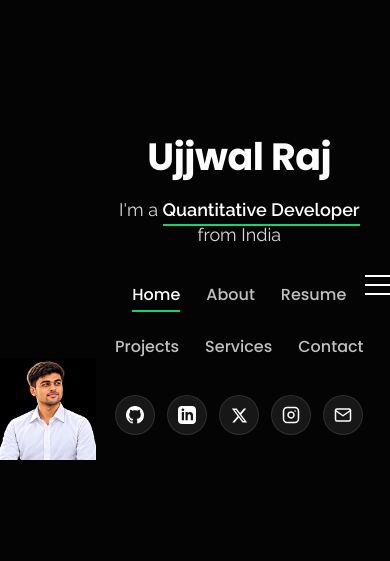
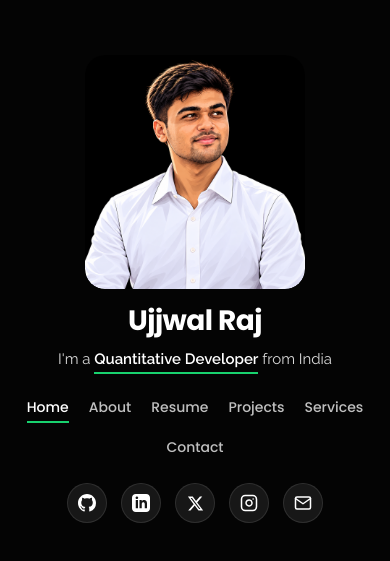
Before and after one commit to beingujjwalraj/ujjwalraj-portfolio, a React (Vite) app: page / in a window 390 px wide. Shown: the part 137-698 px from the top of the page. Built offline with nearby package versions, Linux system fonts and the light colour scheme.

Commit message:
:Update social share preview to suit portrait, fix Netlify forms, polish mobile layout, and clean URLs

```diff
--- a/src/App.css
+++ b/src/App.css
@@ -39,8 +39,7 @@
 
 @media (max-width: 992px) {
   .bgWatermark {
-    opacity: 0.08;
-    height: 65vh;
+    display: none;
   }
 }
 
@@ -48,8 +47,4 @@
   .mainContent {
     padding-top: 75px;
   }
-
-  .bgWatermark {
-    display: none;
-  }
 }
--- a/src/App.tsx
+++ b/src/App.tsx
@@ -8,25 +8,43 @@ import Services from "./sections/Services/Services";
 import Projects from "./sections/Projects/Projects";
 import Contact from "./sections/Contact/Contact";
 
+const validTabs: NavTab[] = ["about", "resume", "projects", "services", "contact"];
+
+function getTabFromLocation(): NavTab {
+  // Check clean pathname first (e.g., /about, /resume)
+  const path = window.location.pathname.replace(/^\/+|\/+$/g, "").toLowerCase();
+  if (validTabs.includes(path as NavTab)) {
+    return path as NavTab;
+  }
+  // Check hash for backward compatibility (e.g., #about)
+  const hash = window.location.hash.replace("#", "").toLowerCase();
+  if (validTabs.includes(hash as NavTab)) {
+    return hash as NavTab;
+  }
+  return "home";
+}
+
 export default function App() {
-  const getTabFromHash = (): NavTab => {
+  const [activeTab, setActiveTab] = useState<NavTab>(getTabFromLocation);
+
+  // Clean up legacy hash in URL if opened from an old bookmark or external link
+  useEffect(() => {
     const hash = window.location.hash.replace("#", "").toLowerCase();
-    if (["about", "resume", "projects", "services", "contact"].includes(hash)) {
-      return hash as NavTab;
+    if (validTabs.includes(hash as NavTab)) {
+      window.history.replaceState(null, "", `/${hash}`);
+    } else if (hash === "home") {
+      window.history.replaceState(null, "", "/");
     }
-    return "home";
-  };
+  }, []);
 
-  const [activeTab, setActiveTab] = useState<NavTab>(getTabFromHash);
-
-  // Sync state when browser back/forward buttons or hash change
+  // Sync state when browser Back / Forward buttons are clicked
   useEffect(() => {
-    const handleHashChange = () => {
-      setActiveTab(getTabFromHash());
+    const handlePopState = () => {
+      setActiveTab(getTabFromLocation());
     };
 
-    window.addEventListener("hashchange", handleHashChange);
-    return () => window.removeEventListener("hashchange", handleHashChange);
+    window.addEventListener("popstate", handlePopState);
+    return () => window.removeEventListener("popstate", handlePopState);
   }, []);
 
   // Ensure scroll position is reset to top on tab switch
@@ -36,7 +54,10 @@ export default function App() {
 
   const handleSelectTab = (tab: NavTab) => {
     setActiveTab(tab);
-    window.location.hash = `#${tab}`;
+    const newPath = tab === "home" ? "/" : `/${tab}`;
+    if (window.location.pathname !== newPath) {
+      window.history.pushState(null, "", newPath);
+    }
     window.scrollTo(0, 0);
   };
 
--- a/src/components/Header/Header.module.css
+++ b/src/components/Header/Header.module.css
@@ -317,84 +317,152 @@
 
 @media (max-width: 992px) {
   .headerHero {
-    padding: 60px 0;
+    flex-direction: column;
+    justify-content: center;
+    align-items: center;
+    padding: 48px 16px 36px;
+    min-height: 100vh;
+    text-align: center;
   }
 
   .heroLeftImageContainer {
     position: relative;
-    left: 0;
+    left: auto;
+    right: auto;
+    top: auto;
+    bottom: auto;
     width: 100%;
-    max-width: 380px;
-    height: 380px;
-    margin: 0 auto 30px;
+    max-width: 260px;
+    height: auto;
+    margin: 0 auto 20px;
+    border-radius: 20px;
+    overflow: hidden;
+    display: flex;
+    align-items: center;
     justify-content: center;
+    background: transparent;
+    border: none;
+    box-shadow: none;
+    z-index: 1;
   }
 
   .heroLeftImage {
-    height: 100%;
+    width: 100%;
+    height: auto;
+    max-height: 290px;
+    object-fit: contain;
     object-position: center bottom;
+    display: block;
     mask-image: none;
     -webkit-mask-image: none;
+    border-radius: 20px;
   }
 
   .headerHero .headerContainer {
     justify-content: center;
     min-height: auto;
     text-align: center;
-    padding-right: 0;
+    padding: 0;
+    width: 100%;
   }
 
   .introBlock {
     width: 100%;
+    max-width: 520px;
     align-items: center;
     padding: 0;
+    text-align: center;
+  }
+
+  .headerHero .nameHeading {
+    font-size: 42px;
   }
 
   .headerHero .roleHeading {
-    font-size: 21px;
+    font-size: 20px;
+    margin-top: 12px;
+  }
+
+  .headerHero .navbar {
+    margin-top: 24px;
+    width: 100%;
   }
 
   .headerHero .navbar ul {
     justify-content: center;
+    gap: 14px 20px;
   }
 
   .socialLinks {
+    margin-top: 24px;
     justify-content: center;
+    gap: 14px;
   }
 }
 
 @media (max-width: 768px) {
+  .headerTop .headerContainer {
+    padding: 0 18px;
+  }
+
+  .topNameHeading {
+    font-size: 24px;
+  }
+
   .mobileToggle {
     display: flex;
   }
 
-  .headerTop .navbar {
+  .headerTop .topNavbar {
     position: fixed;
-    top: 75px;
+    top: 70px;
     left: 0;
     right: 0;
     background: rgba(10, 10, 15, 0.98);
     backdrop-filter: blur(15px);
     border-bottom: 1px solid rgba(255, 255, 255, 0.1);
-    padding: 20px 0;
+    padding: 24px 0;
     display: none;
   }
 
-  .headerTop .navbar.navbarMobile {
+  .headerTop .topNavbar.navbarMobile {
     display: block;
   }
 
-  .headerTop .navbar ul {
+  .headerTop .topNavbar ul {
     flex-direction: column;
-    gap: 16px;
+    gap: 18px;
     align-items: center;
   }
 
   .headerHero .nameHeading {
-    font-size: 38px;
+    font-size: 34px;
   }
 
   .headerHero .roleHeading {
-    font-size: 18px;
+    font-size: 17px;
   }
 }
+
+@media (max-width: 480px) {
+  .headerHero {
+    padding: 36px 12px 28px;
+  }
+
+  .heroLeftImageContainer {
+    max-width: 220px;
+    margin-bottom: 16px;
+  }
+
+  .headerHero .nameHeading {
+    font-size: 28px;
+  }
+
+  .headerHero .roleHeading {
+    font-size: 15px;
+  }
+
+  .headerHero .navLink {
+    font-size: 14px;
+  }
+}
--- a/src/components/Header/Header.tsx
+++ b/src/components/Header/Header.tsx
@@ -47,7 +47,7 @@ export default function Header({ activeTab, onSelectTab }: HeaderProps) {
           /* SUB-PAGE SLIM TOP NAVBAR: Big Brand Name on Left, Nav Links on Right */
           <>
             <h1 className={styles.topNameHeading}>
-              <a href="#home" onClick={(e) => handleNavClick("home", e)}>
+              <a href="/" onClick={(e) => handleNavClick("home", e)}>
                 {profile.name}
               </a>
             </h1>
@@ -57,7 +57,7 @@ export default function Header({ activeTab, onSelectTab }: HeaderProps) {
                 {navItems.map((item) => (
                   <li key={item.id}>
                     <a
-                      href={`#${item.id}`}
+                      href={item.id === "home" ? "/" : `/${item.id}`}
                       className={`${styles.navLink} ${activeTab === item.id ? styles.active : ""}`}
                       onClick={(e) => handleNavClick(item.id, e)}
                     >
@@ -72,7 +72,7 @@ export default function Header({ activeTab, onSelectTab }: HeaderProps) {
           /* HOME HERO MODE: Right-aligned Content Block with Socials */
           <div className={styles.introBlock}>
             <h1 className={styles.nameHeading}>
-              <a href="#home" onClick={(e) => handleNavClick("home", e)}>
+              <a href="/" onClick={(e) => handleNavClick("home", e)}>
                 {profile.name}
               </a>
             </h1>
@@ -86,7 +86,7 @@ export default function Header({ activeTab, onSelectTab }: HeaderProps) {
                 {navItems.map((item) => (
                   <li key={item.id}>
                     <a
-                      href={`#${item.id}`}
+                      href={item.id === "home" ? "/" : `/${item.id}`}
                       className={`${styles.navLink} ${activeTab === item.id ? styles.active : ""}`}
                       onClick={(e) => handleNavClick(item.id, e)}
                     >
@@ -172,7 +172,8 @@ export default function Header({ activeTab, onSelectTab }: HeaderProps) {
           </div>
         )}
 
-        {/* Mobile Hamburger Button */}
+        {/* Mobile Hamburger Button (Only on Sub-pages Slim Header) */}
+        {isTop && (
           <button
             className={`${styles.mobileToggle} ${mobileMenuOpen ? styles.toggleActive : ""}`}
             onClick={() => setMobileMenuOpen(!mobileMenuOpen)}
@@ -182,6 +183,7 @@ export default function Header({ activeTab, onSelectTab }: HeaderProps) {
             <span></span>
             <span></span>
           </button>
+        )}
       </div>
     </header>
   );
--- a/src/sections/About/About.module.css
+++ b/src/sections/About/About.module.css
@@ -338,6 +338,10 @@
 
   .imageFrame {
     max-width: 260px;
+    border-radius: 20px;
+    border: none;
+    box-shadow: none;
+    overflow: hidden;
   }
 
   .infoGrid {
--- a/src/sections/Contact/Contact.tsx
+++ b/src/sections/Contact/Contact.tsx
@@ -19,27 +19,31 @@ export default function Contact() {
     e.preventDefault();
     setIsSubmitting(true);
 
-    const encode = (data: Record<string, string>) => {
-      return Object.keys(data)
-        .map((key) => encodeURIComponent(key) + "=" + encodeURIComponent(data[key]))
-        .join("&");
-    };
+    try {
+      const payload: Record<string, string> = {
+        "form-name": "contact",
+        name: formState.name,
+        email: formState.email,
+        phone: formState.phone,
+        subject: formState.subject,
+        message: formState.message,
+      };
 
-    try {
+      if (formState["bot-field"]) {
+        payload["bot-field"] = formState["bot-field"];
+      }
+
       await fetch("/", {
         method: "POST",
         headers: { "Content-Type": "application/x-www-form-urlencoded" },
-        body: encode({
-          "form-name": "contact",
-          ...formState,
-        }),
+        body: new URLSearchParams(payload).toString(),
       });
 
       setSubmitSuccess(true);
       setFormState({ name: "", email: "", phone: "", subject: "", message: "", "bot-field": "" });
       setTimeout(() => setSubmitSuccess(false), 7000);
-    } catch {
-      // Graceful local handling
+    } catch (err) {
+      console.warn("Form submission fallback:", err);
       setSubmitSuccess(true);
       setFormState({ name: "", email: "", phone: "", subject: "", message: "", "bot-field": "" });
       setTimeout(() => setSubmitSuccess(false), 7000);
--- a/src/sections/Services/Services.tsx
+++ b/src/sections/Services/Services.tsx
@@ -23,7 +23,9 @@ export default function Services({ onNavigate }: ServicesProps) {
     if (onNavigate) {
       onNavigate(tab);
     } else {
-      window.location.hash = `#${tab}`;
+      const newPath = tab === "home" ? "/" : `/${tab}`;
+      window.history.pushState(null, "", newPath);
+      window.dispatchEvent(new PopStateEvent("popstate"));
     }
   };
 
```
Also changed, not shown: index.html (+14 -7 lines), public/__forms.html (added, +19 -0 lines). Lines whose indentation alone changed are shown as unchanged.
